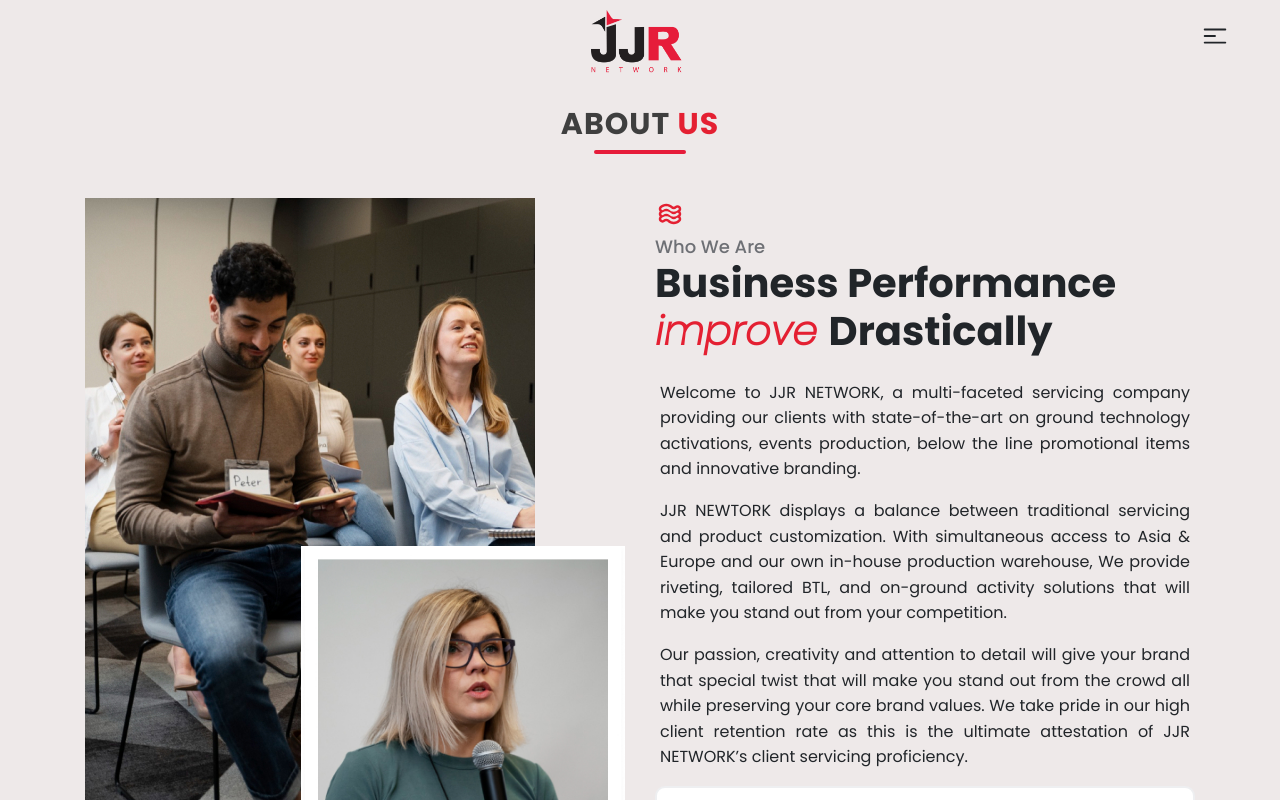
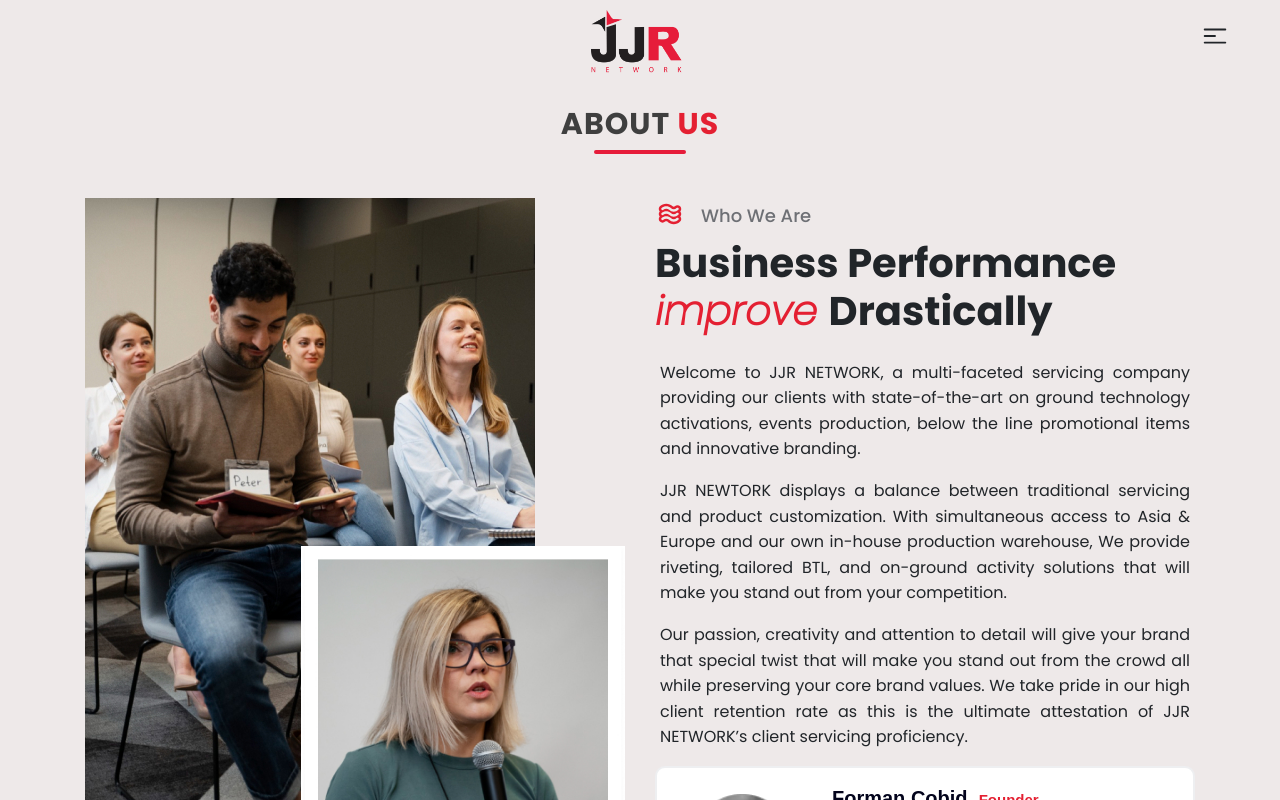
Before and after one commit to wabbi-khan/jjr-components, a React (Create React App) app: page /about-us in a window 1280 px wide. Shown: the top 800 px of the page. Built offline with nearby package versions, Linux system fonts and the light colour scheme.

Commit message:
change some css and remive extra code

```diff
--- a/src/App.css
+++ b/src/App.css
@@ -466,7 +466,6 @@
 }
 
 .logoWidthLast img {
-  /* width: 80px; */
   height: 80px;
 }
 
@@ -833,11 +832,11 @@
   margin-bottom: 5px;
 }
 
-/* .customHeading {
+.customHeading {
   display: flex;
   align-items: center;
   gap: 1rem;
-} */
+}
 
 .primary-color {
   color: #e42032;
@@ -1282,6 +1281,9 @@
     justify-content: center;
     align-items: center; */
   }
+  .logoBg img {
+    width: 100px;
+  }
   /* .customClass {
     width: 50%;
     display: flex;
```
